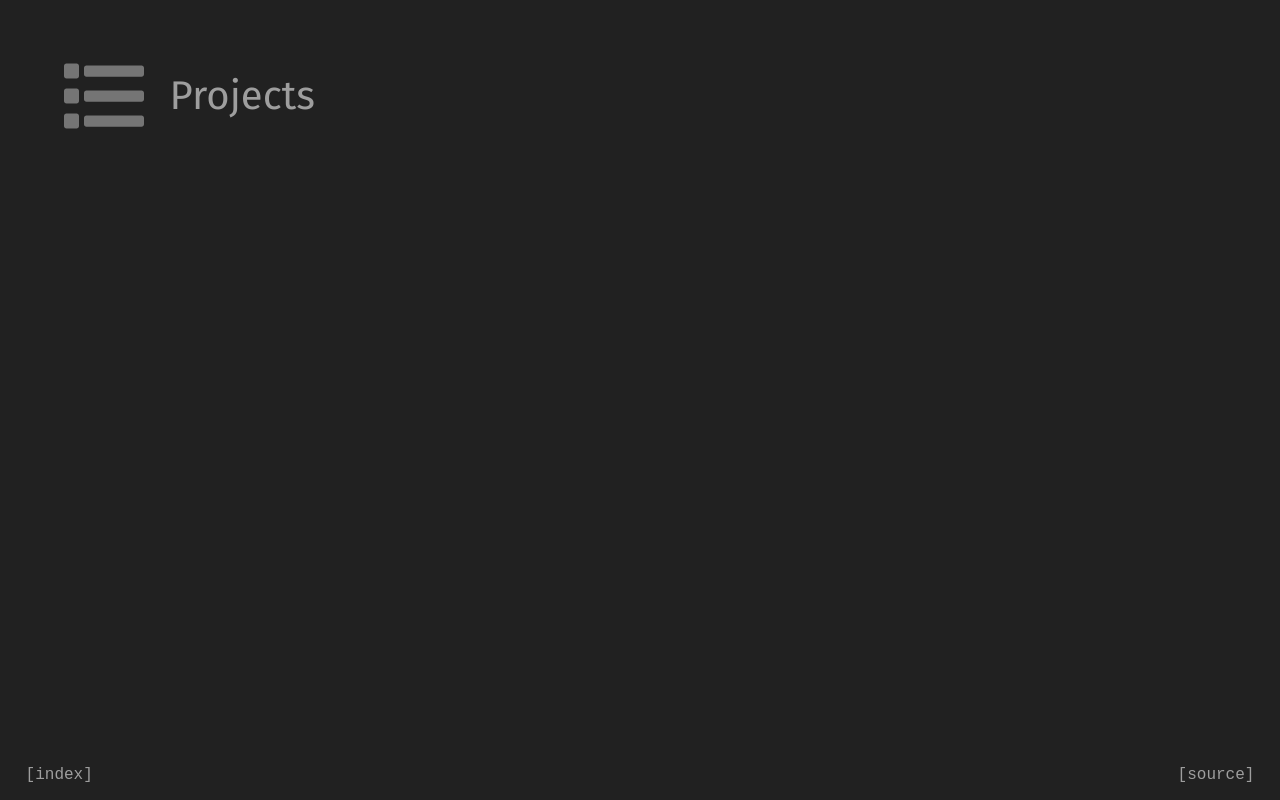
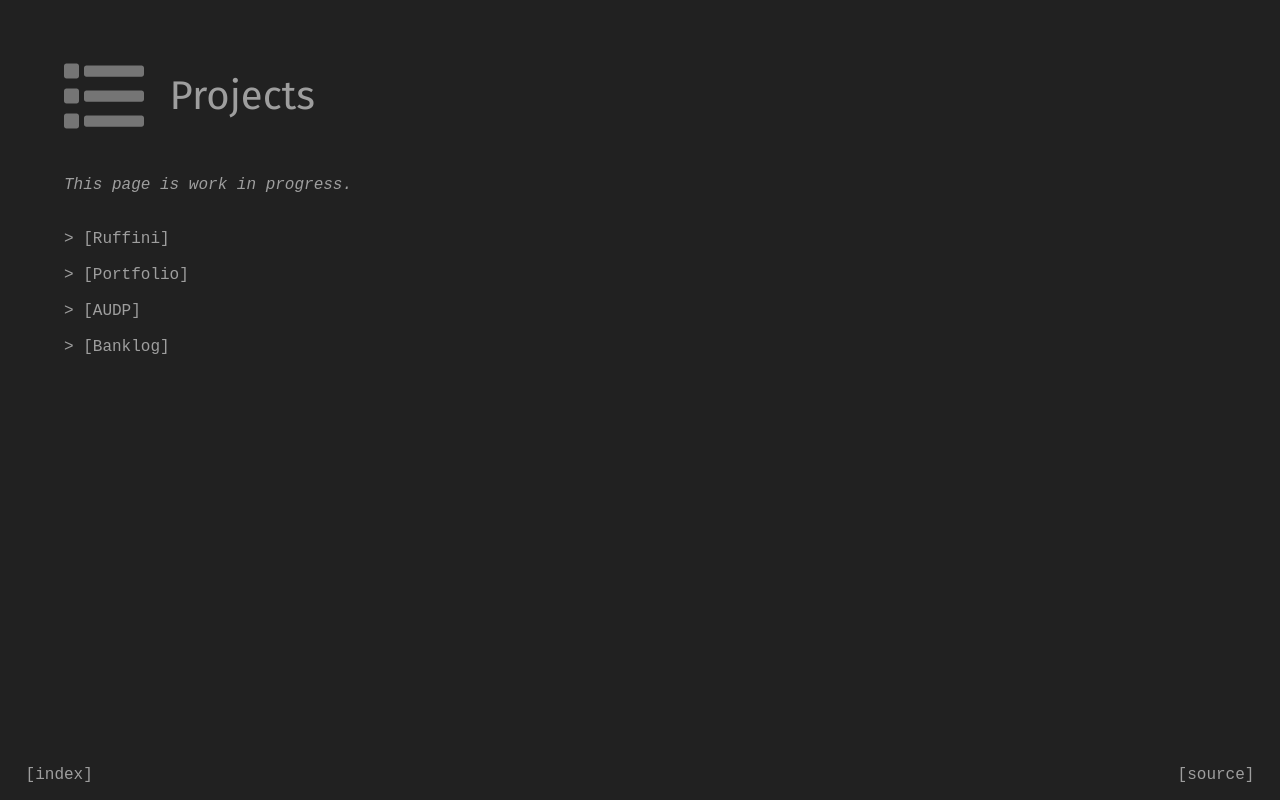
Before and after one commit to gianluparri03/gianluparri03.github.io, a plain HTML site: page projects.html in a window 1280 px wide. Drawn offline with Linux system fonts and the light colour scheme; a small style sheet from the web is missing.

Commit message:
Added WIP skills and projects

```diff
--- a/projects.html
+++ b/projects.html
@@ -33,6 +33,18 @@
 		</div>
 	</header>
 
+	<main style="margin: 5vh 0 0 5vw">
+		<i>This page is work in progress.</i>
+		<br><br><br>
+		<a href="https://github.com/gianluparri03/ruffini" target="_blank">> [Ruffini]</a>
+		<br><br>
+		<a href="https://github.com/gianluparri03/gianluparri03.github.io" target="_blank">> [Portfolio]</a>
+		<br><br>
+		<a href="https://github.com/gianluparri03/audp" target="_blank">> [AUDP]</a>
+		<br><br>
+		<a href="https://github.com/monolix/banklog" target="_blank">> [Banklog]</a>
+	</main>
+
 	<footer>
 		<a href="index.html" id="index">[index]</a>
 		<a href="https://github.com/gianluparri03/new_portfolio" id="source">[source]</a>
```
Also changed, not shown: about.html (+1 -1 lines), skills.html (+16 -0 lines).
